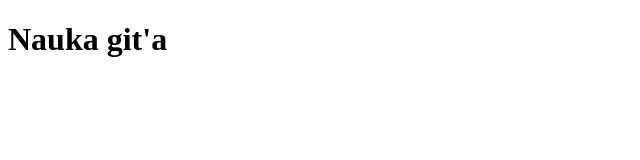
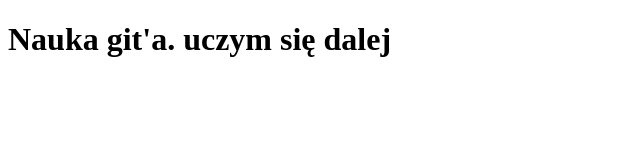
Before and after one commit to jerzymajka/temp, a website: page index.html in a window 1280 px wide. Shown: the whole page, without its empty margins (0-640 px from the left). Drawn offline with Linux system fonts and the light colour scheme.

Commit message:
Update index.html
doknałem zmiany na git'cie

```diff
--- a/index.html
+++ b/index.html
@@ -7,6 +7,6 @@
     <title>Uczymy się git's</title>
 </head>
 <body>
-    <h1>Nauka git'a</h1>
+    <h1>Nauka git'a. uczym się dalej</h1>
 </body>
 </html>
```
